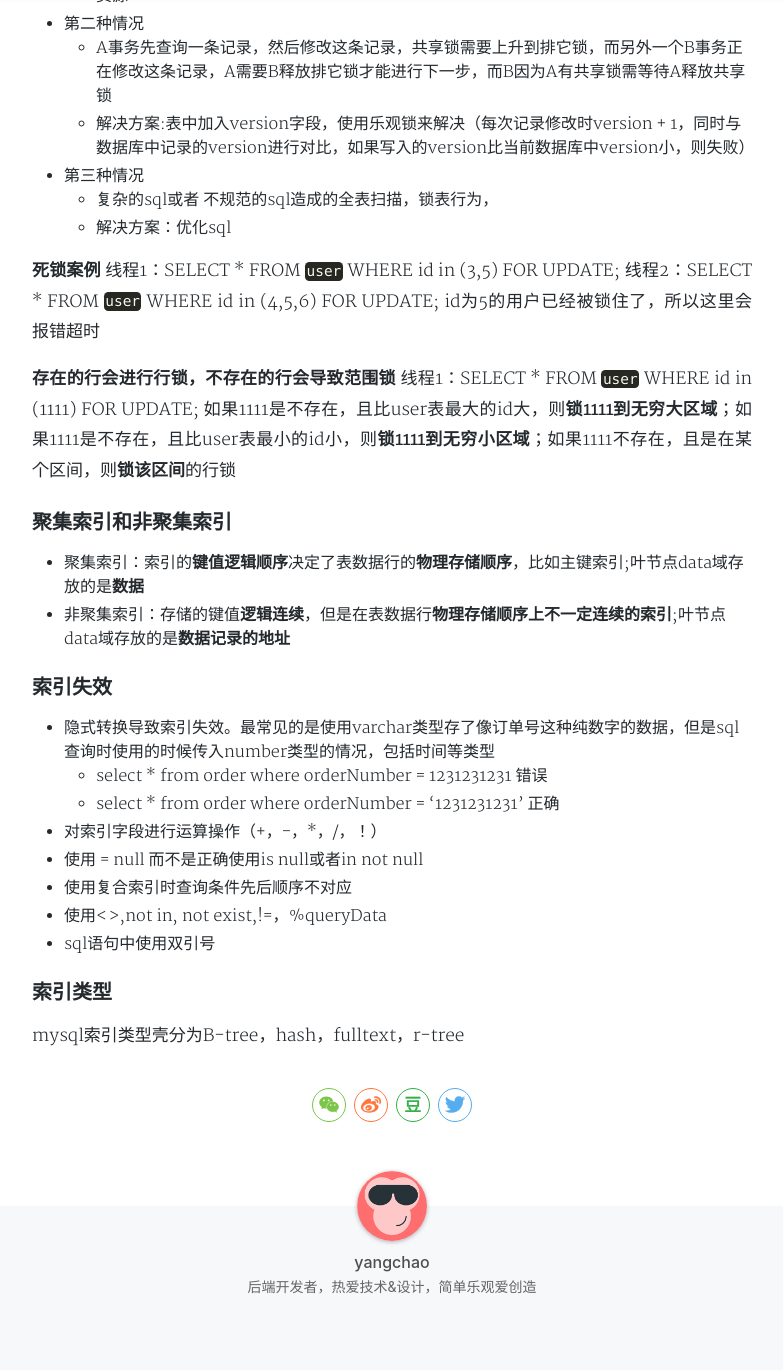
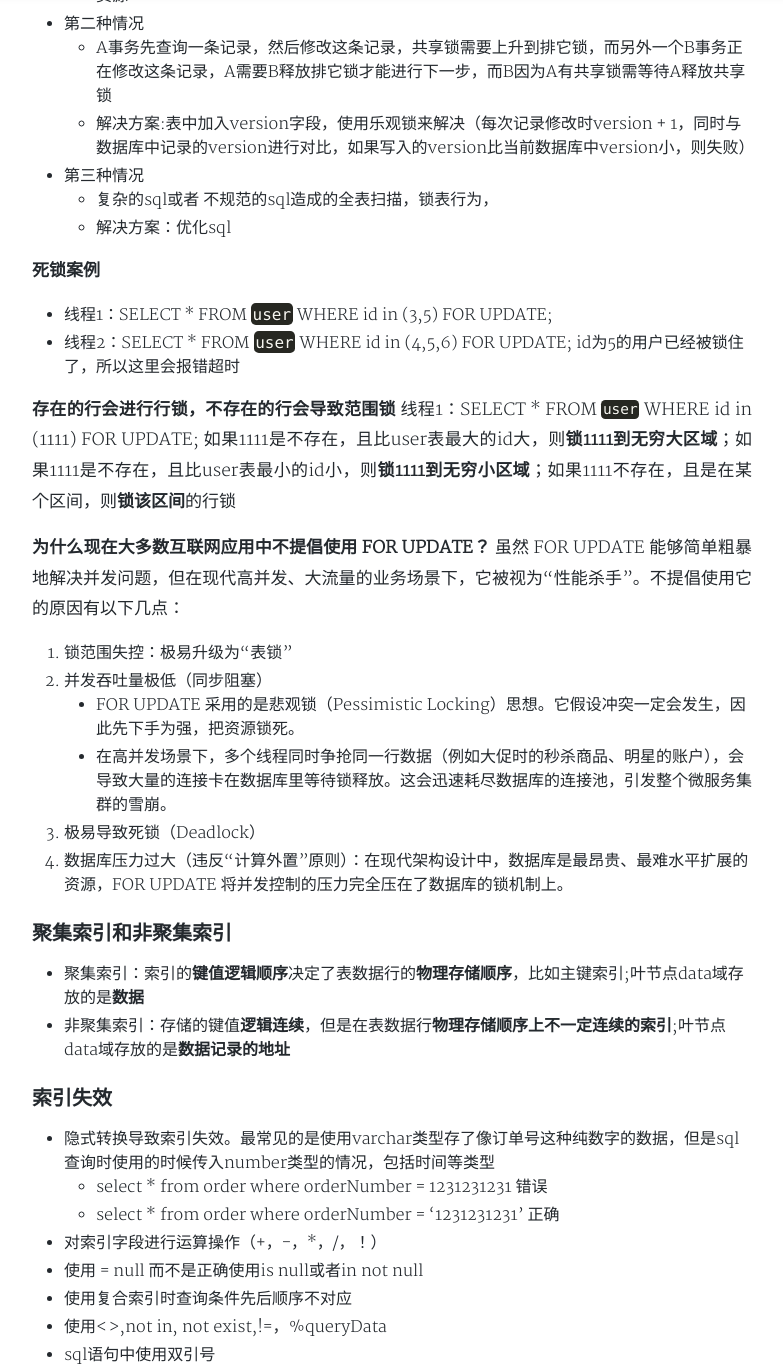
Before and after one commit to gobige/gobige.github.io, a Jekyll site: the page built from _posts/2017-09-16-mysqlIndex.md, in a window 1280 px wide and 1400 px high, scrolled down 921 px, cut to the strip 0-1370 px from the top of the window. Shown: the whole strip, without its empty margins (248-1031 px from the left). Built offline with Jekyll 4.4.1, drawn with Linux system fonts in a browser that asks for light colours; nearby versions of some CDN libraries; a style sheet for code colours, icons or effects is not loaded.

Commit message:
Update 2017-09-16-mysqlIndex.md

```diff
--- a/_posts/2017-09-16-mysqlIndex.md
+++ b/_posts/2017-09-16-mysqlIndex.md
@@ -27,12 +27,21 @@ tags: mysql
     - 解决方案：优化sql
 
 **死锁案例**
-线程1：SELECT * FROM `user` WHERE id in (3,5) FOR UPDATE;
-线程2：SELECT * FROM `user` WHERE id in (4,5,6) FOR UPDATE; id为5的用户已经被锁住了，所以这里会报错超时
+- 线程1：SELECT * FROM `user` WHERE id in (3,5) FOR UPDATE;
+- 线程2：SELECT * FROM `user` WHERE id in (4,5,6) FOR UPDATE; id为5的用户已经被锁住了，所以这里会报错超时
 
 **存在的行会进行行锁，不存在的行会导致范围锁**
 线程1：SELECT * FROM `user` WHERE id in (1111) FOR UPDATE; 如果1111是不存在，且比user表最大的id大，则**锁1111到无穷大区域**；如果1111是不存在，且比user表最小的id小，则**锁1111到无穷小区域**；如果1111不存在，且是在某个区间，则**锁该区间**的行锁
 
+**为什么现在大多数互联网应用中不提倡使用 FOR UPDATE？**
+虽然 FOR UPDATE 能够简单粗暴地解决并发问题，但在现代高并发、大流量的业务场景下，它被视为“性能杀手”。不提倡使用它的原因有以下几点：
+
+1. 锁范围失控：极易升级为“表锁”
+2. 并发吞吐量极低（同步阻塞）
+- FOR UPDATE 采用的是悲观锁（Pessimistic Locking）思想。它假设冲突一定会发生，因此先下手为强，把资源锁死。
+- 在高并发场景下，多个线程同时争抢同一行数据（例如大促时的秒杀商品、明星的账户），会导致大量的连接卡在数据库里等待锁释放。这会迅速耗尽数据库的连接池，引发整个微服务集群的雪崩。
+3. 极易导致死锁（Deadlock）
+4. 数据库压力过大（违反“计算外置”原则）：在现代架构设计中，数据库是最昂贵、最难水平扩展的资源，FOR UPDATE 将并发控制的压力完全压在了数据库的锁机制上。
 
 ### 聚集索引和非聚集索引
 - 聚集索引：索引的**键值逻辑顺序**决定了表数据行的**物理存储顺序**，比如主键索引;叶节点data域存放的是**数据**
```
